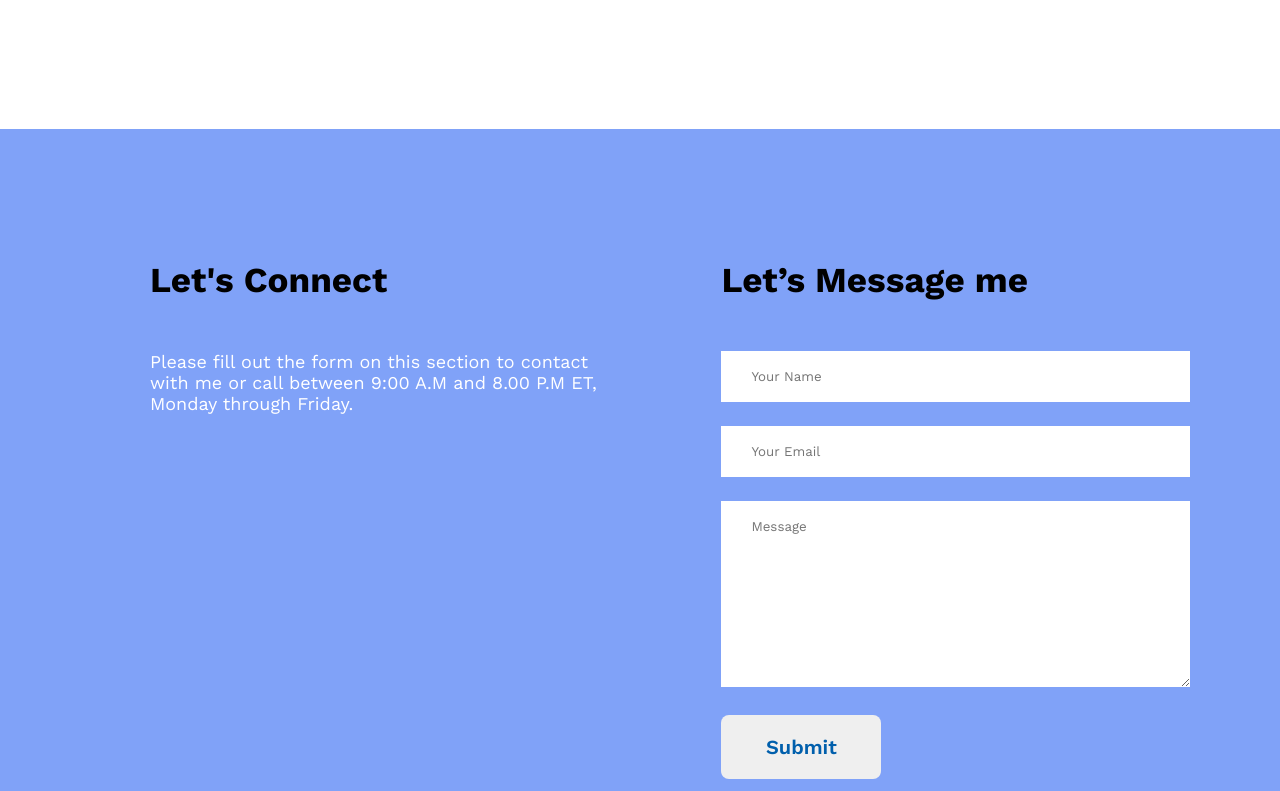
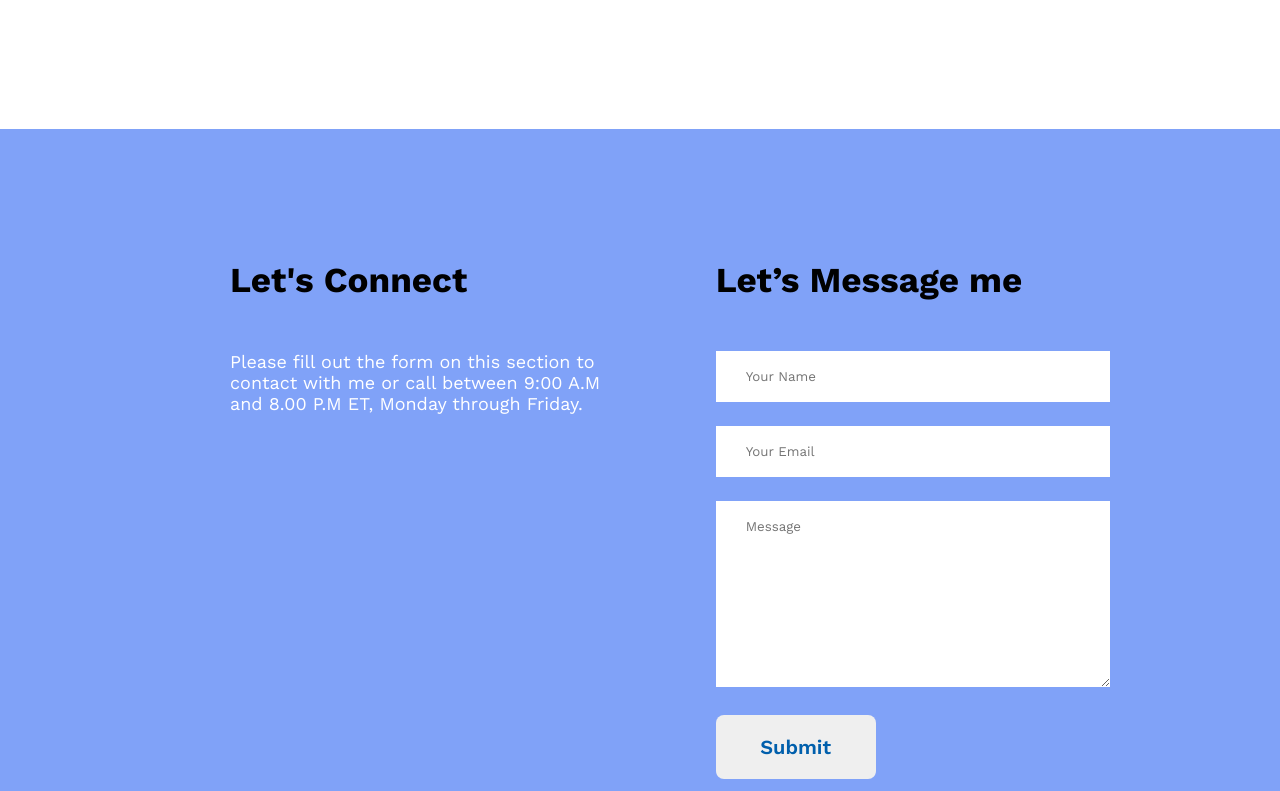
Before and after one commit to mtbbsl/ms01ass01, a plain HTML site: page index.html in a window 1280 px wide. Shown: the part 2529-3320 px from the top of the page. Drawn offline with nearby package versions, Linux system fonts and the light colour scheme.

Commit message:
minnor change before submit

```diff
--- a/style.css
+++ b/style.css
@@ -149,7 +149,8 @@
     display: flex;
     gap: 100px;
     background:#80a2f8;
-    padding: 130px 150px;
+    padding: 130px 230px;
+    justify-content: space-around;
 }
 .contact .section-title{
     text-align: left;
```
